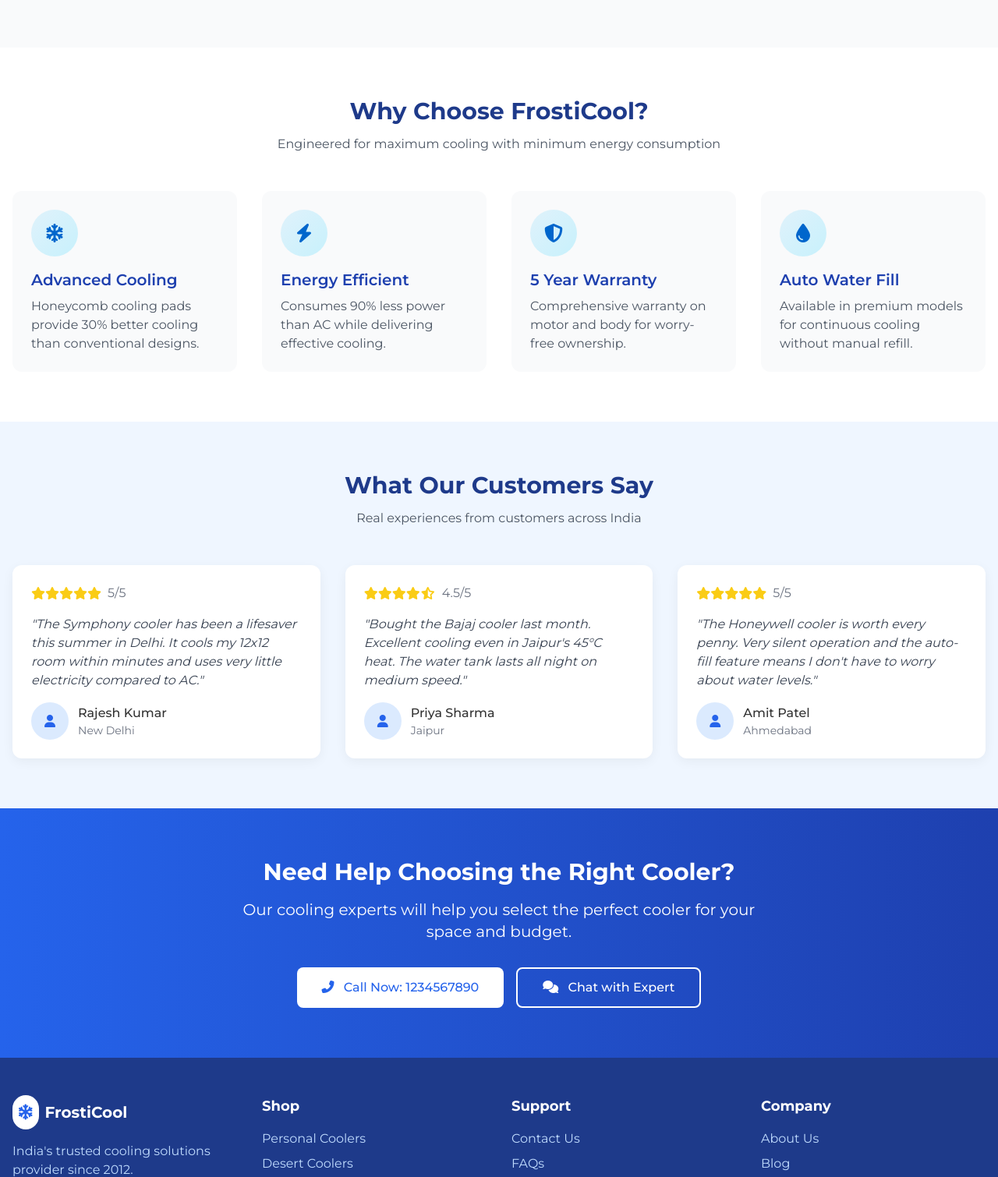
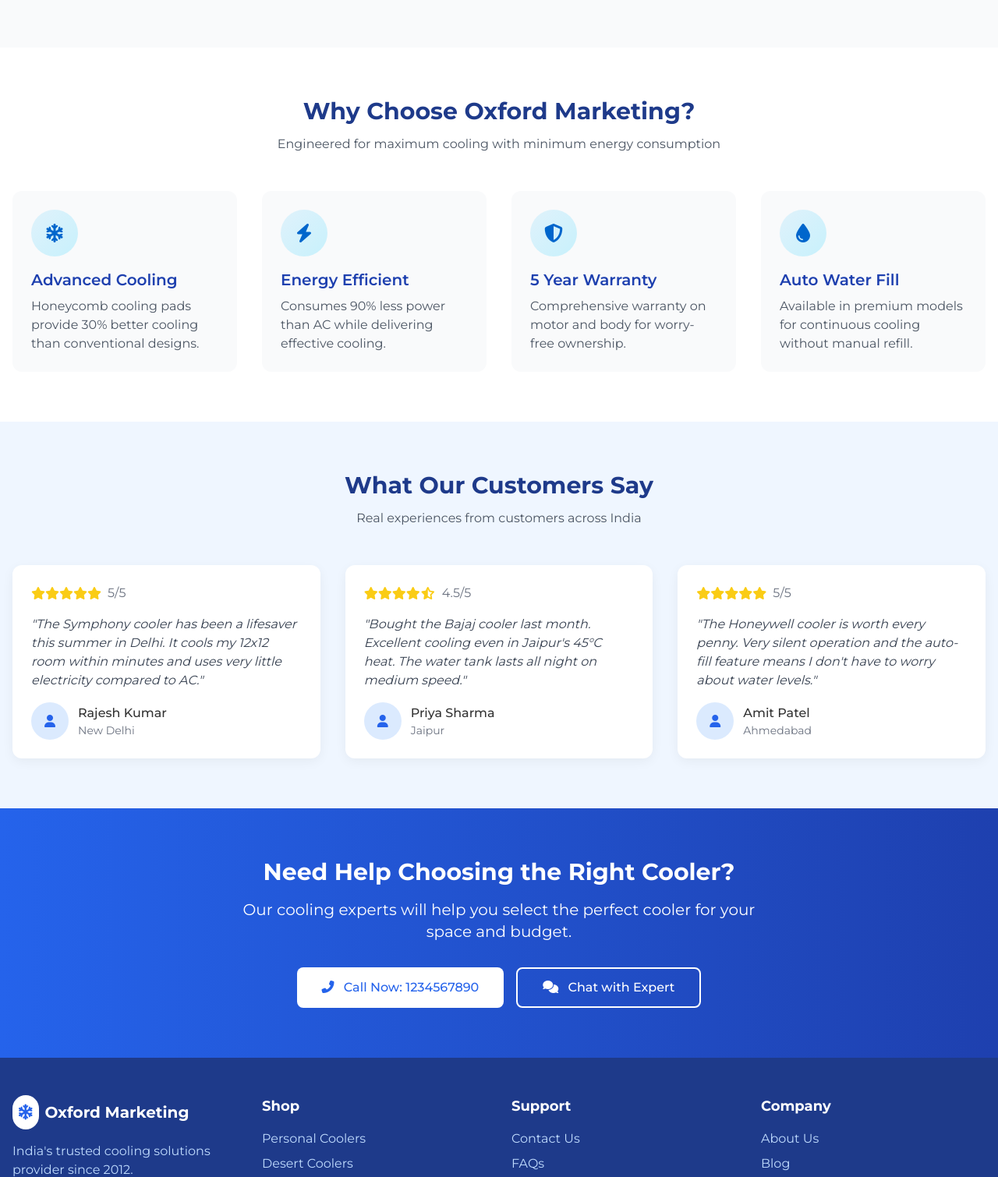
Before and after one commit to HLCodeVerse/Freelance, a plain HTML site: page index.html in a window 1280 px wide. Shown: the part 1471-2981 px from the top of the page at 78% size. Drawn offline with nearby package versions, Linux system fonts and the light colour scheme.

Commit message:
Update index.html
again updated

```diff
--- a/index.html
+++ b/index.html
@@ -406,7 +406,7 @@
     <section class="py-16 bg-white">
         <div class="container mx-auto px-4">
             <div class="text-center mb-12">
-                <h2 class="text-3xl font-bold text-blue-900 mb-3">Why Choose FrostiCool?</h2>
+                <h2 class="text-3xl font-bold text-blue-900 mb-3">Why Choose Oxford Marketing?</h2>
                 <p class="text-gray-600 max-w-2xl mx-auto">Engineered for maximum cooling with minimum energy consumption</p>
             </div>
 
@@ -552,7 +552,7 @@
                         <div class="bg-white p-2 rounded-full mr-2">
                             <i class="fas fa-snowflake text-blue-600"></i>
                         </div>
-                        FrostiCool
+                        Oxford Marketing
                     </h3>
                     <p class="text-blue-200 mb-4">India's trusted cooling solutions provider since 2012.</p>
                     <div class="flex space-x-4">
```
